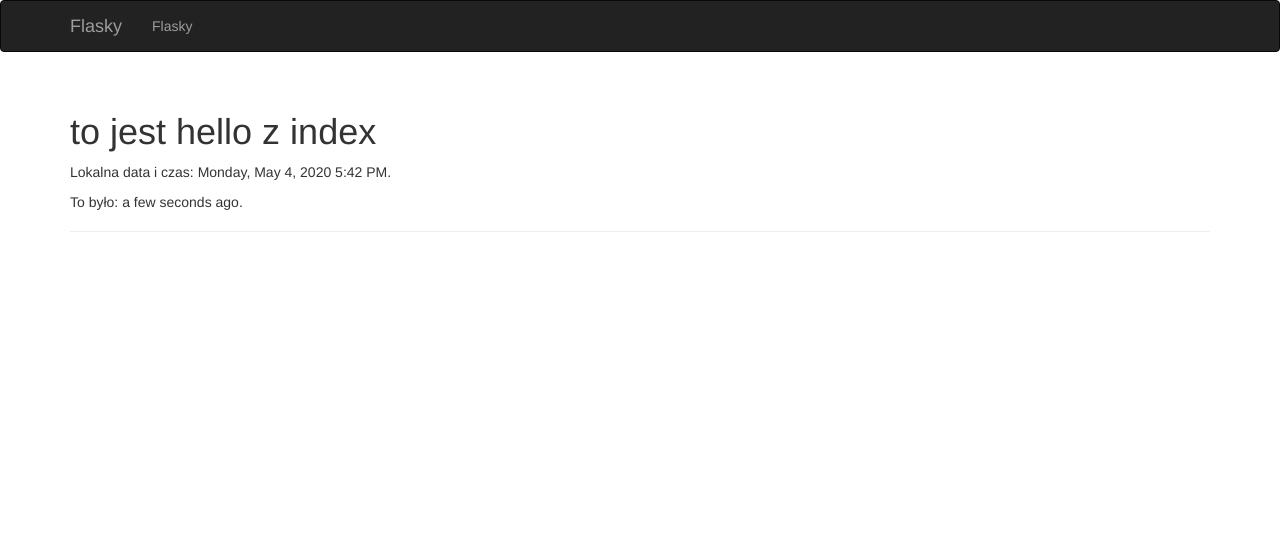
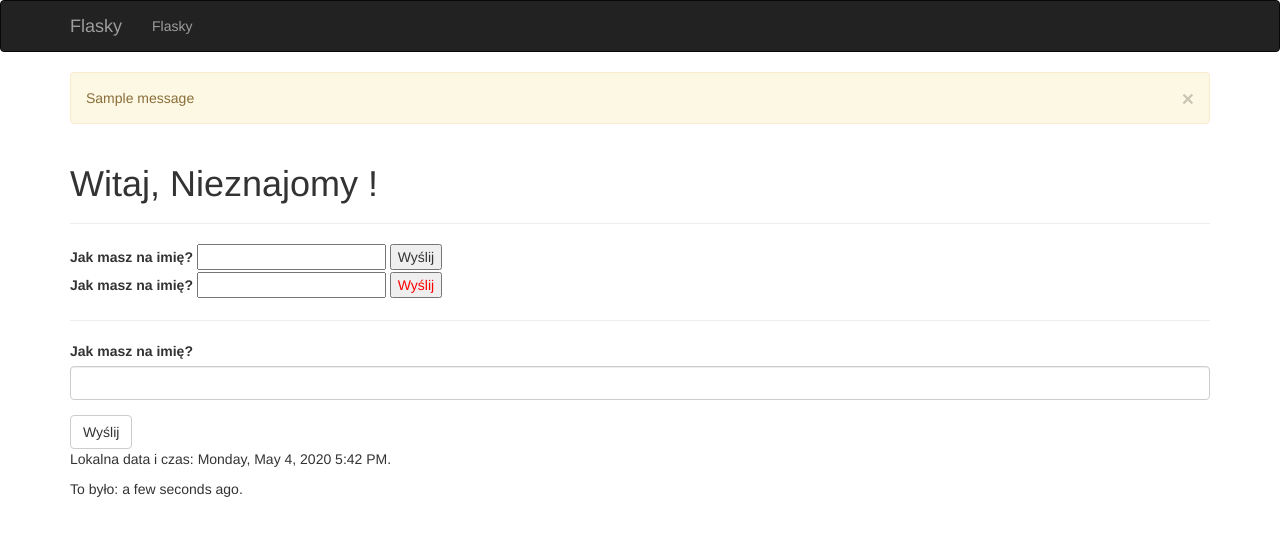
Before and after one commit to waldek44/FLASK-Miguel-Grinberg-Book-PL, a Flask app: page / in a window 1280 px wide. Shown: the top 536 px of the page. Run offline with Flask 2, Linux system fonts and the light colour scheme; one stand-in notice (Sample message) is shown; some libraries are stand-ins or nearby versions.

Commit message:
FORMULARZE INTERNETOWE

```diff
--- a/hello.py
+++ b/hello.py
@@ -1,27 +1,53 @@
-from flask import Flask, render_template
+from flask import Flask, render_template, session, redirect, url_for, flash
 from flask_bootstrap import Bootstrap
 from flask_moment import Moment
 from datetime import datetime
+# importy dla formularza
+from flask_wtf import FlaskForm
+from wtforms import StringField, SubmitField
+from wtforms.validators import DataRequired
 
 
 app = Flask(__name__)
+app.config['SECRET_KEY'] = 'CZEGO TO NIE MA NA NETFLIX'
 bootstrap = Bootstrap(app)
 moment = Moment(app)
 
 
 @app.errorhandler(404)
-def page_not_found(e):
+def page_not_found():
     return render_template('404.html'), 404
 
 
 @app.errorhandler(500)
-def internal_server_error(e):
+def internal_server_error():
     return render_template('500.html'), 500
 
 
-@app.route('/')
+# definiuję klasę formularza
+class NameForm(FlaskForm):
+    name = StringField('Jak masz na imię?', validators=[DataRequired()])
+    submit = SubmitField('Wyślij')
+
+
+@app.route('/', methods=['GET', 'POST'])
+# gdy użytkownik pierwszy raz wejdzie na stronę funkcja otrzyma żądanie GET bez danych z formularza, więc funkcja
+# validate_on_submit() zwraca False. If zostanie pominięte, żądanie wyrenderuje szablon. Szablon pobierze form i
+# przypisze name = None
 def index():
-    return render_template('index.html', current_time=datetime.utcnow())
+    form = NameForm()  # renderuję formularz jak przekażę zmienną form do szablonu
+
+    # funkcja validate_on_submit() zwraca True po przesłaniu formularza i zaakceptowaniu danych przez walidatory
+    # od kiedy użytkownik wyśle formularz, wprowadzone przez niego dane dostępne są w atrybucie data
+    if form.validate_on_submit():
+        old_name = session.get('name')
+        # if dla przykładowego wyświetlania flash
+        if old_name is not None and old_name != form.name.data:
+            flash('Wygląda na to, że zmieniłeś imię. Szok!')
+        # if był tylko dla przykładowego wyświetlania flash
+        session['name'] = form.name.data
+        return redirect(url_for('index'))
+    return render_template('index.html', current_time=datetime.utcnow(), form=form, name=session.get('name'))
 
 
 # wprowadzam do paska http://127.0.0.1:5000/user/superman
--- a/templates/base.html
+++ b/templates/base.html
@@ -30,6 +30,12 @@
 {% endblock %}
 {% block content %}
 <div class="container">
+    {% for message in get_flashed_messages() %}
+    <div class="alert alert-warning">
+        <button type="button" class="close" data-dismiss="alert">&times;</button>
+        {{ message }}
+    </div>
+    {% endfor %}
     {% block page_content %}{% endblock %}
 </div>
 {% endblock %}
--- a/templates/index.html
+++ b/templates/index.html
@@ -4,8 +4,35 @@
 
 {% block page_content %}
     <div class="page-header">
-        <h1> to jest hello z index </h1>
+        <h1> Witaj, {% if name %} {{ name }} {% else %} Nieznajomy {% endif %} !</h1>
+    </div>
+
+    <div>
+        <!-- bez styli -->
+        <form method="post">
+            {{ form.hidden_tag() }}
+            {{ form.name.label }}  {{ form.name() }}
+            {{ form.submit() }}
+        </form>
+
+        <!-- stylowanie -->
+        <form method="post">
+            {{ form.hidden_tag() }}
+            {{ form.name.label }}  {{ form.name(id='mozna-ostylowac') }}
+            {{ form.submit(style='color: red;') }}
+        </form>
+
+        <!-- stylowanie za pomocą rozszerzenia Flask-Bootstrap -->
+        <hr>
+        <form method="post">
+            {% import "bootstrap/wtf.html" as wtf %}
+            {{ wtf.quick_form(form) }}
+        </form>
+    </div>
+
+    <div>
         <p>Lokalna data i czas: {{ moment(current_time).format('LLLL') }}.</p>
         <p>To było: {{ moment(current_time).fromNow(refresh=True) }}.</p>
     </div>
+
 {% endblock %}
```
Also changed, not shown: README.MD.
